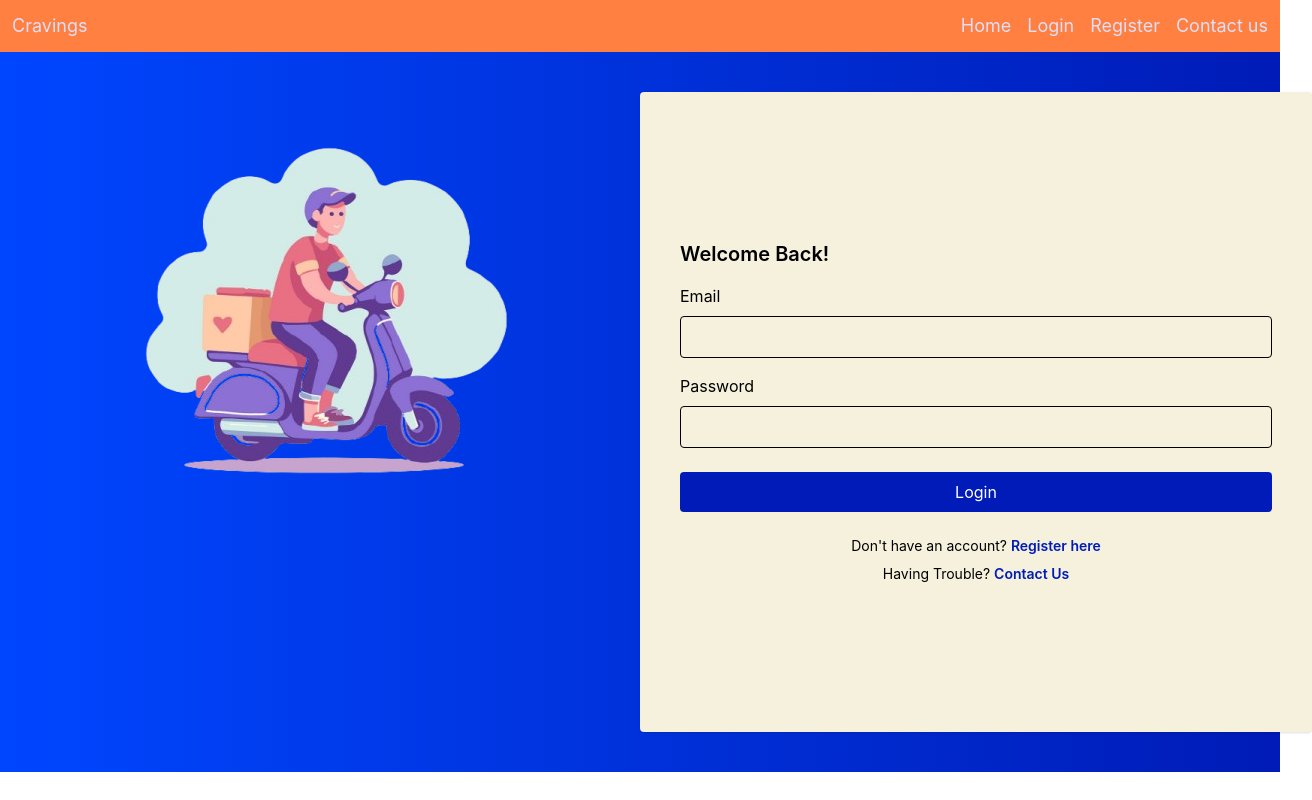
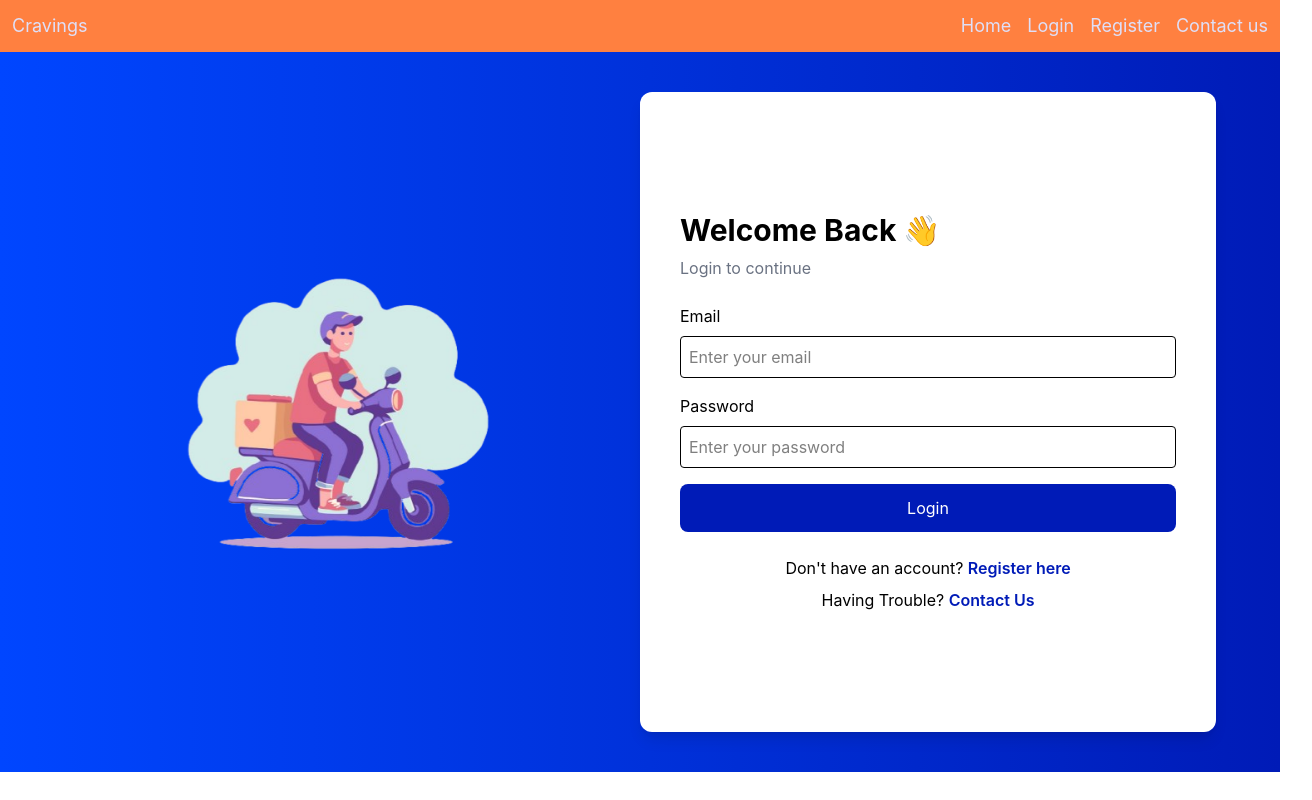
Before and after one commit to shivanshuGautam/CRAVING, a React (Vite) app in the folder client/vite-project/: page /login in a window 1280 px wide. Shown: the whole page, 1312 px wide, since content can reach past the window. Built offline with nearby package versions, Linux system fonts and the light colour scheme.

Commit message:
Refactor Login component for improved validation and UI enhancements

```diff
--- /dev/null
+++ b/client/vite-project/src/context/AuthContext.jsx
@@ -0,0 +1,17 @@
+import React, { useEffect } from "react";
+
+const AuthContext = createContext();
+
+const AuthProvider = () => {
+  const [user, setUser] = useState();
+  const [isLoggedIn, setIsLoggedIn] = useState(false);
+
+  useEffect(() => {
+    // if (user) {
+    //   setIsLoggedIn(true);
+    // } else {
+    //   setIsLoggedIn(false);
+    // }
+    setIsLoggedIn(!!user);
+  }, [user]);
+};
--- a/client/vite-project/src/pages/Login.jsx
+++ b/client/vite-project/src/pages/Login.jsx
@@ -6,26 +6,32 @@ import toast from "react-hot-toast";
 
 const Login = () => {
   const navigate = useNavigate();
+
   const [loginData, setLoginData] = useState({
     email: "",
     password: "",
   });
 
-  const [validateError, setValidateError] = useState();
+  const [validateError, setValidateError] = useState("");
 
   const handleChange = (e) => {
-    const name = e.target.name;
-    const value = e.target.value;
+    setLoginData({
+      ...loginData,
+      [e.target.name]: e.target.value,
+    });
 
-    setLoginData((prevData) => ({ ...prevData, [name]: value }));
+    setValidateError("");
   };
 
   const handleSubmit = async (e) => {
     e.preventDefault();
-    // Handle login logic here, e.g., send loginData to the server
-    //Validate loginData
 
-    console.log("Login data submitted:", loginData);
+    // Validation
+    if (!loginData.email || !loginData.password) {
+      setValidateError("Please fill all fields");
+      toast.error("Please fill all fields");
+      return;
+    }
 
     const payload = {
       email: loginData.email.toLowerCase(),
@@ -34,38 +40,69 @@ const Login = () => {
 
     try {
       const res = await api.post("/auth/login", payload);
-      toast.success(res.data.message);
-      // console.log(res.data.data.photo);
-      sessionStorage.setItem("UserData", JSON.stringify(res.data.data));
+
+      toast.success(
+        res?.data?.message || "Login successful"
+      );
+
+      sessionStorage.setItem(
+        "UserData",
+        JSON.stringify(res?.data?.data)
+      );
+
+      // Delay navigation so toast is visible
+      setTimeout(() => {
         navigate("/user/dashboard");
+      }, 1200);
+
     } catch (error) {
-      toast.error(
-        error.response.status + " | " + error.response?.data?.message ||
-          error.message,
-      );
+      const errorMessage =
+        error?.response?.data?.message ||
+        error?.message ||
+        "Something went wrong";
+
+      toast.error(errorMessage);
     }
   };
 
   const inputClass =
-    "border p-2 rounded focus:outline-none focus:ring-2 focus:ring-(--accent)";
+    "border p-2 rounded focus:outline-none focus:ring-2 focus:ring-blue-500";
 
   return (
-    <>
-      <div className="min-h-[90vh] bg-linear-to-r from-(--secondary) to-(--primary) grid grid-cols-2 p-10">
-        <div className="hidden md:block">
-          <img src={deliveryboy} alt="" className="rotate-y-180" />
+    <div className="min-h-[90vh] bg-linear-to-r from-(--secondary) to-(--primary) grid md:grid-cols-2 p-10">
+
+      {/* Left Image */}
+      <div className="hidden md:flex items-center justify-center">
+        <img
+          src={deliveryboy}
+          alt="delivery boy"
+          className="rotate-y-180 w-[80%]"
+        />
       </div>
-        <div className="w-2xl bg-(--background) rounded shadow p-10 flex flex-col justify-center">
-          <div className="text-xl font-semibold mb-4">Welcome Back!</div>
 
-          <form onSubmit={handleSubmit} className="grid grid-cols-2 gap-4">
+      {/* Login Form */}
+      <div className="w-full max-w-xl bg-white rounded-xl shadow-lg p-10 flex flex-col justify-center">
+
+        <h1 className="text-3xl font-bold mb-2">
+          Welcome Back 👋
+        </h1>
+
+        <p className="text-gray-500 mb-6">
+          Login to continue
+        </p>
+
+        <form
+          onSubmit={handleSubmit}
+          className="grid gap-4"
+        >
           {/* Email */}
-            <div className="col-span-2 flex flex-col gap-2">
-              <label htmlFor="email">Email</label>
+          <div className="flex flex-col gap-2">
+            <label>Email</label>
+
             <input
               type="email"
-                id="email"
               name="email"
+              placeholder="Enter your email"
               value={loginData.email}
               onChange={handleChange}
               className={inputClass}
@@ -73,12 +110,13 @@ const Login = () => {
           </div>
 
           {/* Password */}
-            <div className="col-span-2 flex flex-col gap-2">
-              <label htmlFor="password">Password</label>
+          <div className="flex flex-col gap-2">
+            <label>Password</label>
+
             <input
               type="password"
-                id="password"
               name="password"
+              placeholder="Enter your password"
               value={loginData.password}
               onChange={handleChange}
               className={inputClass}
@@ -86,40 +124,43 @@ const Login = () => {
           </div>
 
           {validateError && (
-              <p className="text-red-500 text-sm col-span-2">{validateError}</p>
+            <p className="text-red-500 text-sm">
+              {validateError}
+            </p>
           )}
 
           <button
             type="submit"
-              className="col-span-2 mt-2 bg-(--primary) text-white py-2 px-4 rounded hover:bg-(--accent)"
+            className="bg-(--primary) text-white py-3 rounded-lg hover:bg-(--accent) transition"
           >
             Login
           </button>
         </form>
 
         <div className="mt-6 text-center space-y-2">
-            <p className="text-sm">
+          <p>
             Don't have an account?{" "}
             <button
               onClick={() => navigate("/register")}
-                className="text-(--primary) hover:underline font-semibold"
+              className="text-(--primary) font-semibold hover:underline"
             >
               Register here
             </button>
           </p>
-            <p className="text-sm">
+
+          <p>
             Having Trouble?{" "}
             <button
               onClick={() => navigate("/contact")}
-                className="text-(--primary) hover:underline font-semibold"
+              className="text-(--primary) font-semibold hover:underline"
             >
               Contact Us
             </button>
           </p>
         </div>
+
       </div>
     </div>
-    </>
   );
 };
 
--- a/client/vite-project/src/pages/dashboard/UserDashboard.jsx
+++ b/client/vite-project/src/pages/dashboard/UserDashboard.jsx
@@ -1,11 +1,26 @@
-import React from 'react'
+import React, { useEffect, useState } from "react";
 
-function userdashboard() {
+const UserDashboard = () => {
+  const [userData, setUserData] = useState("");
+
+  useEffect(() => {
+    setUserData(JSON.parse(sessionStorage.getItem("UserData")));
+  }, []);
+
   return (
-    <div>
-      welcome back!! useer name
-    </div>
-  )
-}
+    <>
+      <div>Welcome Back!! {userData.fullName}</div>
+      <div>Welcome Back!! {userData.email}</div>
+      <div>Welcome Back!! {userData.phone}</div>
+      <div className="w-24 h-24 rounded-full overflow-hidden">
+        <img
+          src={userData.photo}
+          alt=""
+          className="w-full h-full object-cover"
+        />
+      </div>
+    </>
+  );
+};
 
-export default userdashboard
+export default UserDashboard;
```
Lines whose indentation alone changed are shown as unchanged.
